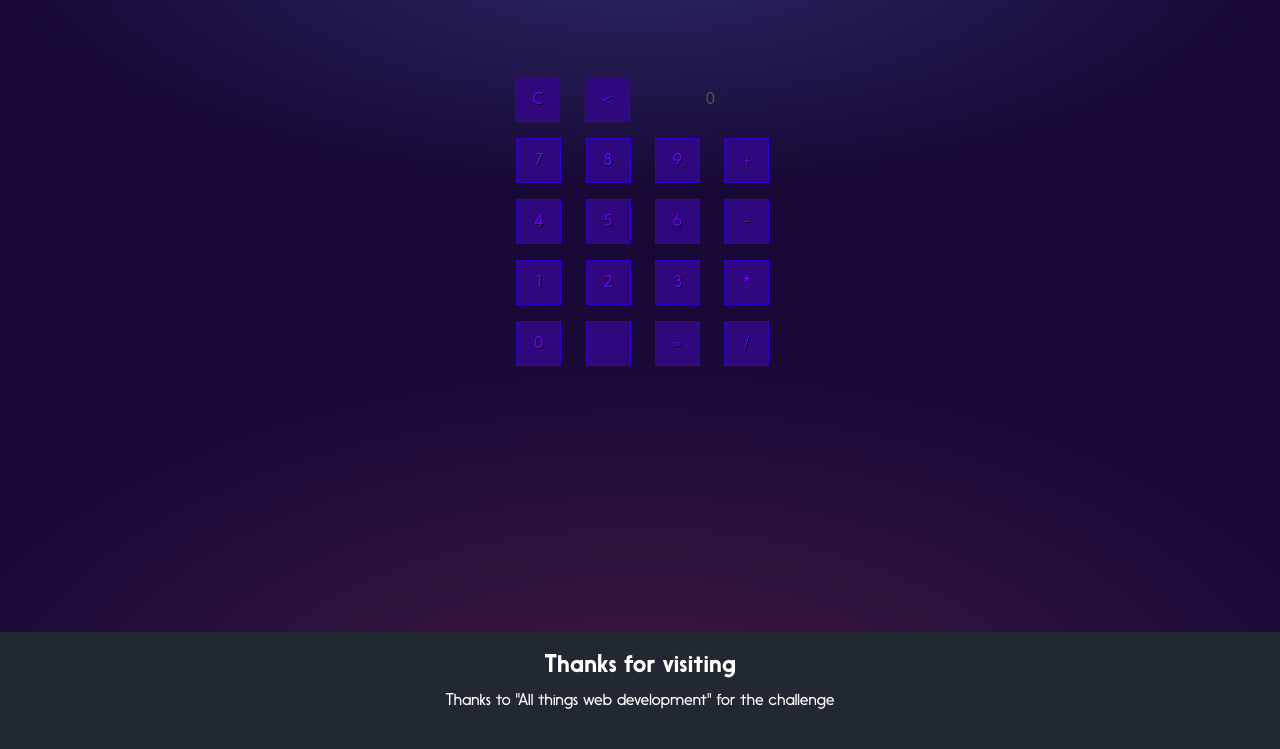
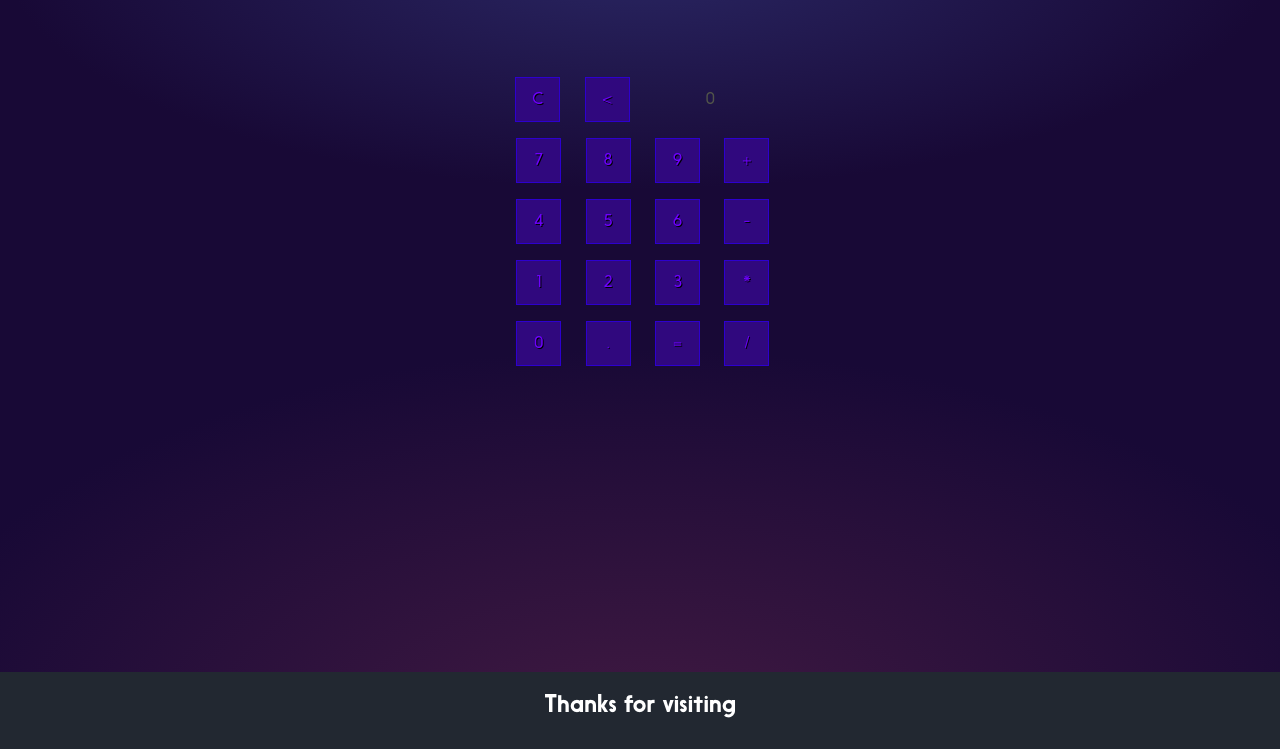
Before and after one commit to Styx-1337/broken-calculator, a plain HTML site: page index.html in a window 1280 px wide. Shown: the part 51-800 px from the top of the page. Drawn offline with nearby package versions, Linux system fonts and the light colour scheme.

Commit message:
Update index.html

```diff
--- a/index.html
+++ b/index.html
@@ -169,7 +169,6 @@ footer{
 	<div class="d-none valueholder"></div>
 	<footer>
 		<h4>Thanks for visiting</h4>
-		<p>Thanks to "All things web development" for the challenge</p>
 	</footer>
 	<script>
 		var elements = document.getElementsByClassName("calcbtn");
```
